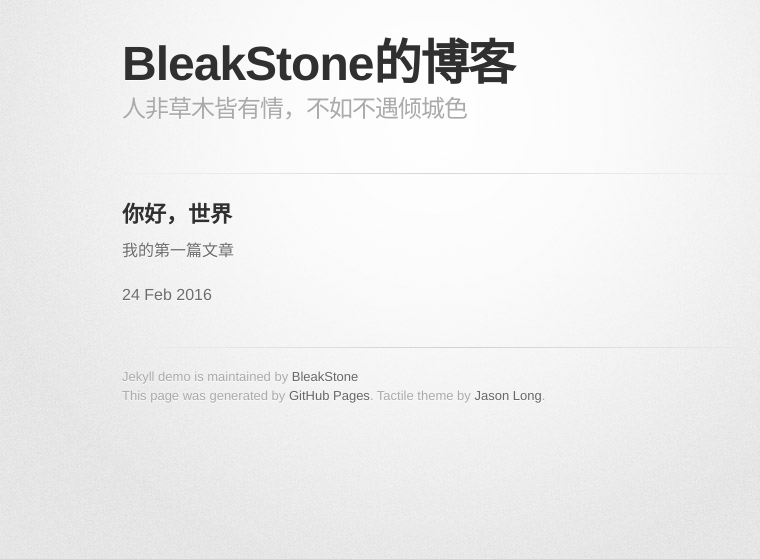
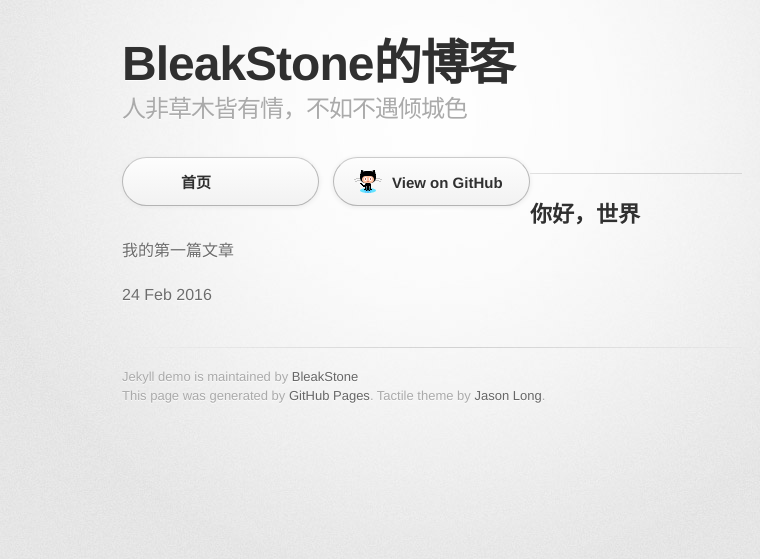
Before and after one commit to BleakStone/blog, a Jekyll site: the page built from _posts/2016-02-24-hello-world.html, in a window 1280 px wide. Shown: the top 559 px of the page, without its empty margins (208-968 px from the left). Built offline with Jekyll 4.4.1, drawn with Linux system fonts in a browser that asks for light colours; some web fonts are replaced.

Commit message:
Update forPost.html

```diff
--- a/_layouts/forPost.html
+++ b/_layouts/forPost.html
@@ -21,7 +21,8 @@
           <h1>BleakStone的博客</h1>
           <h2>人非草木皆有情，不如不遇倾城色</h2>
         </header>
-
+         <a href="" id="" class="button"><span>首页</span></a>
+          <a href="https://github.com/BleakStone/jekyll_demo" id="view-on-github" class="button"><span>View on GitHub</span></a>
         <hr>
         <section id="main_content">
           {{ content }}
```
